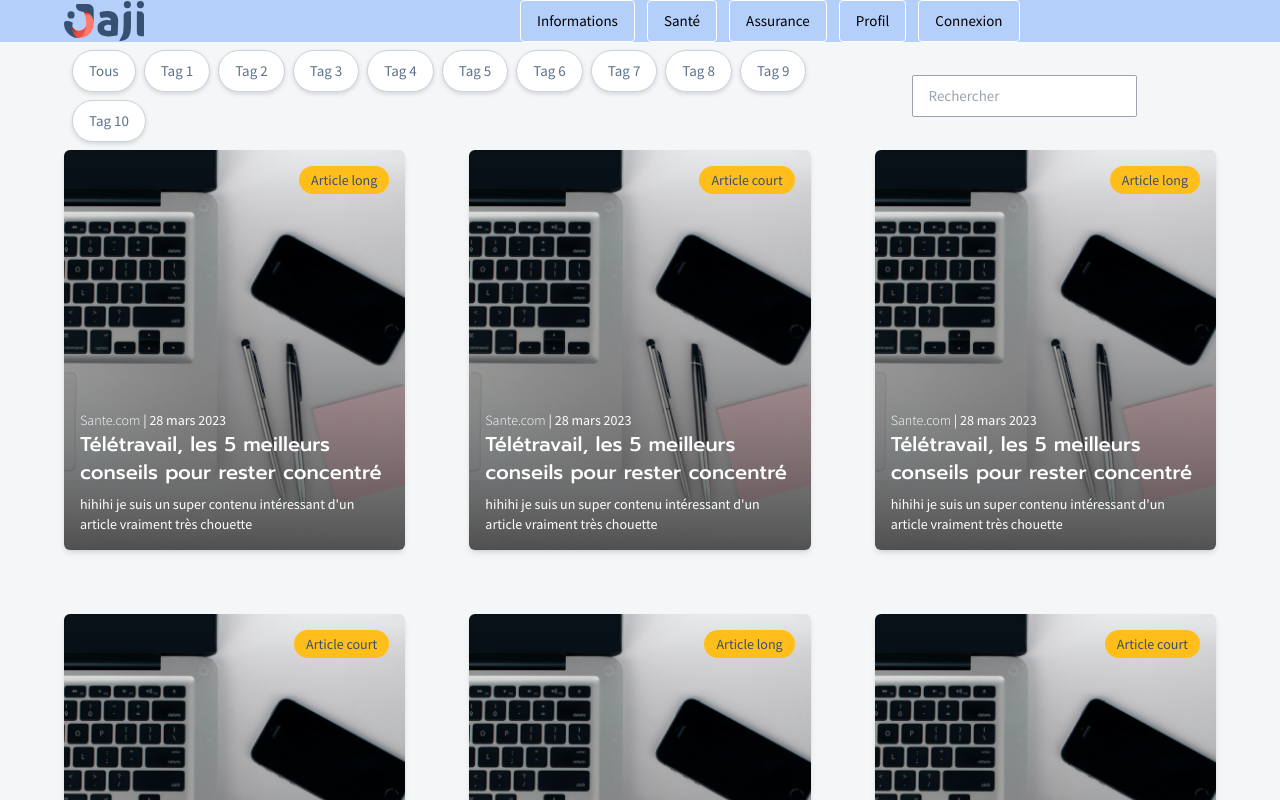
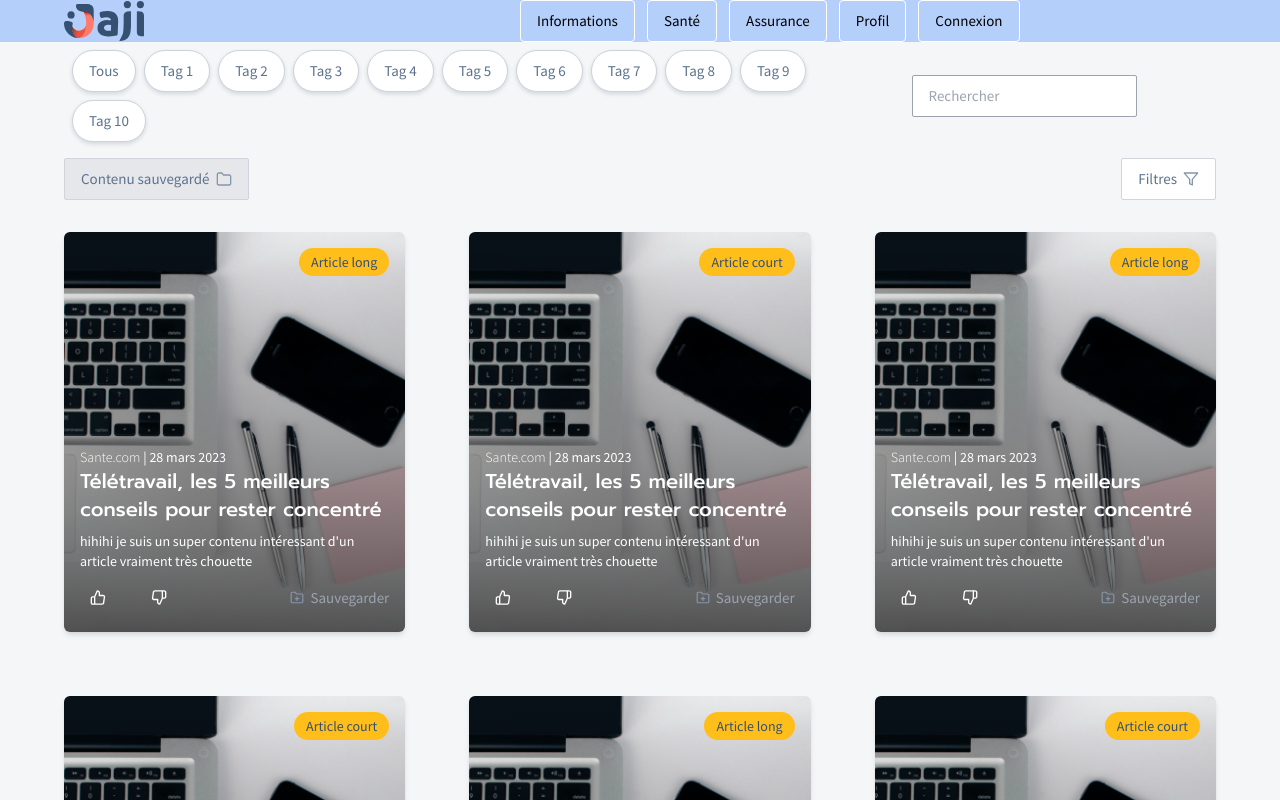
Before and after one commit to AtoLrn/Hackaton, a Vue app in the folder luciole/: page /actualites in a window 1280 px wide. Shown: the top 800 px of the page. Built offline with nearby package versions, Linux system fonts and the light colour scheme.

Commit message:
add btns savings/filters + end cards

```diff
--- a/luciole/src/components/PostsList.vue
+++ b/luciole/src/components/PostsList.vue
@@ -14,6 +14,41 @@
         </div>
         <h3 class="text-lg font-medium text-white mb-2">{{post.title}}</h3>
         <p class="text-white text-sm">{{post.content}}</p>
+        <div class="flex justify-between pt-2">
+          <div class="text-white flex">
+            <div>
+              <svg width="37" height="37" viewBox="0 0 37 37" fill="none" xmlns="http://www.w3.org/2000/svg">
+                <path d="M14.6702 17.8328L17.3388 11.8283C17.8697 11.8283 18.3788 12.0392 18.7541 12.4146C19.1295 12.7899 19.3403 13.299 19.3403 13.8298V16.4985H23.1165C23.3099 16.4963 23.5015 16.5362 23.678 16.6154C23.8544 16.6946 24.0116 16.8112 24.1385 16.9572C24.2654 17.1032 24.3591 17.275 24.413 17.4607C24.4669 17.6465 24.4798 17.8417 24.4508 18.033L23.5301 24.0375C23.4819 24.3556 23.3203 24.6457 23.0751 24.8541C22.8299 25.0625 22.5176 25.1753 22.1958 25.1717H14.6702M14.6702 17.8328V25.1717M14.6702 17.8328H12.6687C12.3148 17.8328 11.9754 17.9734 11.7252 18.2237C11.4749 18.4739 11.3344 18.8133 11.3344 19.1672V23.8373C11.3344 24.1912 11.4749 24.5306 11.7252 24.7808C11.9754 25.0311 12.3148 25.1717 12.6687 25.1717H14.6702" stroke="white" stroke-width="1.33433" stroke-linecap="round" stroke-linejoin="round"/>
+              </svg>
+            </div>
+            <div class="px-6">
+              <svg width="37" height="37" viewBox="0 0 37 37" fill="none" xmlns="http://www.w3.org/2000/svg">
+                <g clip-path="url(#clip0_4049_8057)">
+                  <path d="M21.3559 19.1672L18.6872 25.1717C18.1564 25.1717 17.6473 24.9608 17.2719 24.5854C16.8966 24.2101 16.6857 23.701 16.6857 23.1702V20.5015H12.9096C12.7161 20.5037 12.5246 20.4638 12.3481 20.3846C12.1716 20.3054 12.0145 20.1888 11.8876 20.0428C11.7606 19.8968 11.667 19.725 11.613 19.5393C11.5591 19.3535 11.5462 19.1583 11.5752 18.967L12.4959 12.9625C12.5442 12.6444 12.7058 12.3543 12.951 12.1459C13.1962 11.9375 13.5085 11.8247 13.8302 11.8283H21.3559M21.3559 19.1672V11.8283M21.3559 19.1672H23.1372C23.5148 19.1738 23.8817 19.0416 24.1682 18.7957C24.4548 18.5497 24.6411 18.2071 24.6917 17.8328V13.1627C24.6411 12.7884 24.4548 12.4458 24.1682 12.1998C23.8817 11.9539 23.5148 11.8217 23.1372 11.8283H21.3559" stroke="white" stroke-width="1.33433" stroke-linecap="round" stroke-linejoin="round"/>
+                </g>
+                <defs>
+                  <clipPath id="clip0_4049_8057">
+                    <rect width="16.012" height="16.012" fill="white" transform="translate(10.014 10.494)"/>
+                  </clipPath>
+                </defs>
+              </svg>
+            </div>
+          </div>
+          <div class="text-gray-400 flex items-center">
+            <svg width="14" height="15" viewBox="0 0 14 15" fill="none" xmlns="http://www.w3.org/2000/svg">
+              <mask id="mask0_4049_8061" style="mask-type:alpha" maskUnits="userSpaceOnUse" x="0" y="1" width="14" height="13">
+                <path fill-rule="evenodd" clip-rule="evenodd" d="M2.33337 2.83333C2.17866 2.83333 2.03029 2.89479 1.9209 3.00419C1.8115 3.11358 1.75004 3.26196 1.75004 3.41667V11.5833C1.75004 11.738 1.8115 11.8864 1.9209 11.9958C2.03029 12.1052 2.17866 12.1667 2.33337 12.1667H11.6667C11.8214 12.1667 11.9698 12.1052 12.0792 11.9958C12.1886 11.8864 12.25 11.738 12.25 11.5833V5.16667C12.25 5.01196 12.1886 4.86358 12.0792 4.75419C11.9698 4.64479 11.8214 4.58333 11.6667 4.58333H6.41671C6.22167 4.58333 6.03953 4.48586 5.93134 4.32358L4.93785 2.83333H2.33337ZM1.09594 2.17923C1.42413 1.85104 1.86925 1.66667 2.33337 1.66667H5.25004C5.44508 1.66667 5.62722 1.76414 5.7354 1.92643L6.7289 3.41667H11.6667C12.1308 3.41667 12.576 3.60104 12.9041 3.92923C13.2323 4.25742 13.4167 4.70254 13.4167 5.16667V11.5833C13.4167 12.0475 13.2323 12.4926 12.9041 12.8208C12.576 13.149 12.1308 13.3333 11.6667 13.3333H2.33337C1.86925 13.3333 1.42413 13.149 1.09594 12.8208C0.767748 12.4926 0.583374 12.0475 0.583374 11.5833V3.41667C0.583374 2.95254 0.767748 2.50742 1.09594 2.17923Z" fill="#97A0AF"/>
+                <path fill-rule="evenodd" clip-rule="evenodd" d="M7.00008 6.33333C7.32225 6.33333 7.58342 6.5945 7.58342 6.91667V10.4167C7.58342 10.7388 7.32225 11 7.00008 11C6.67792 11 6.41675 10.7388 6.41675 10.4167V6.91667C6.41675 6.5945 6.67792 6.33333 7.00008 6.33333Z" fill="#1F2F42"/>
+                <path fill-rule="evenodd" clip-rule="evenodd" d="M4.66675 8.66667C4.66675 8.3445 4.92792 8.08333 5.25008 8.08333H8.75008C9.07225 8.08333 9.33341 8.3445 9.33341 8.66667C9.33341 8.98883 9.07225 9.25 8.75008 9.25H5.25008C4.92792 9.25 4.66675 8.98883 4.66675 8.66667Z" fill="#1F2F42"/>
+              </mask>
+              <g mask="url(#mask0_4049_8061)">
+                <rect y="0.5" width="14" height="14" fill="#8696A9"/>
+              </g>
+            </svg>
+            &nbsp;
+            Sauvegarder
+          </div>
+        </div>
       </div>
 
     </div>
--- a/luciole/src/views/InformationListView.vue
+++ b/luciole/src/views/InformationListView.vue
@@ -7,10 +7,36 @@
         <input type="text" placeholder="Rechercher" class="px-4 py-2 rounded-sm border border-gray-400 focus:outline-none focus:border-transparent">
       </div>
     </div>
+    <div class="flex justify-between pt-2 pb-8">
+      <div>
+        <button class="flex items-center px-4 py-2 bg-gray-200 rounded-sm border border-gray-300 focus:outline-none">
+          Contenu sauvegardé &nbsp;
+          <svg width="16" height="16" viewBox="0 0 16 16" fill="none" xmlns="http://www.w3.org/2000/svg">
+            <mask id="mask0_4041_7102" style="mask-type:alpha" maskUnits="userSpaceOnUse" x="0" y="1" width="16" height="14">
+              <path fill-rule="evenodd" clip-rule="evenodd" d="M2.66669 2.66668C2.48988 2.66668 2.32031 2.73691 2.19528 2.86194C2.07026 2.98696 2.00002 3.15653 2.00002 3.33334V12.6667C2.00002 12.8435 2.07026 13.0131 2.19528 13.1381C2.32031 13.2631 2.48988 13.3333 2.66669 13.3333H13.3334C13.5102 13.3333 13.6797 13.2631 13.8048 13.1381C13.9298 13.0131 14 12.8435 14 12.6667V5.33334C14 5.15653 13.9298 4.98696 13.8048 4.86194C13.6797 4.73691 13.5102 4.66668 13.3334 4.66668H7.33335C7.11045 4.66668 6.9023 4.55528 6.77865 4.36981L5.64323 2.66668H2.66669ZM1.25247 1.91913C1.62755 1.54406 2.13625 1.33334 2.66669 1.33334H6.00002C6.22292 1.33334 6.43108 1.44474 6.55472 1.63021L7.69014 3.33334H13.3334C13.8638 3.33334 14.3725 3.54406 14.7476 3.91913C15.1226 4.2942 15.3334 4.80291 15.3334 5.33334V12.6667C15.3334 13.1971 15.1226 13.7058 14.7476 14.0809C14.3725 14.456 13.8638 14.6667 13.3334 14.6667H2.66669C2.13625 14.6667 1.62755 14.456 1.25247 14.0809C0.877401 13.7058 0.666687 13.1971 0.666687 12.6667V3.33334C0.666687 2.80291 0.877401 2.2942 1.25247 1.91913Z" fill="#1F2F42"/>
+            </mask>
+            <g mask="url(#mask0_4041_7102)">
+              <rect width="16" height="16" fill="#8696A9"/>
+            </g>
+          </svg>
+        </button>
+      </div>
+      <div>
+        <button class="flex items-center px-4 py-2 bg-white rounded-sm border border-gray-300 focus:outline-none">
+          Filtres &nbsp;
+          <svg width="16" height="16" viewBox="0 0 16 16" fill="none" xmlns="http://www.w3.org/2000/svg">
+            <mask id="mask0_4041_7106" style="mask-type:alpha" maskUnits="userSpaceOnUse" x="0" y="1" width="16" height="14">
+              <path fill-rule="evenodd" clip-rule="evenodd" d="M0.728556 1.71943C0.837795 1.48398 1.07375 1.33334 1.3333 1.33334H14.6666C14.9262 1.33334 15.1621 1.48398 15.2714 1.71943C15.3806 1.95487 15.3433 2.23231 15.1757 2.43049L9.99997 8.55078V14C9.99997 14.2311 9.88033 14.4456 9.68379 14.5671C9.48724 14.6886 9.24182 14.6996 9.03516 14.5963L6.36849 13.263C6.14264 13.15 5.99997 12.9192 5.99997 12.6667V8.55078L0.824255 2.43049C0.656657 2.23231 0.619318 1.95487 0.728556 1.71943ZM2.77017 2.66668L7.17568 7.87619C7.27746 7.99654 7.3333 8.14906 7.3333 8.30668V12.2547L8.66664 12.9213V8.30668C8.66664 8.14906 8.72248 7.99654 8.82425 7.87619L13.2298 2.66668H2.77017Z" fill="#1F2F42"/>
+            </mask>
+            <g mask="url(#mask0_4041_7106)">
+              <rect width="16" height="16" fill="#8696A9"/>
+            </g>
+          </svg>
+        </button>
+      </div>
+    </div>
     <div class="grid lg:grid-cols-3 md:grid-cols-3 grid-flow-row gap-16">
-
       <PostsList :posts="posts" />
-
     </div>
   </div>
 </template>
```
